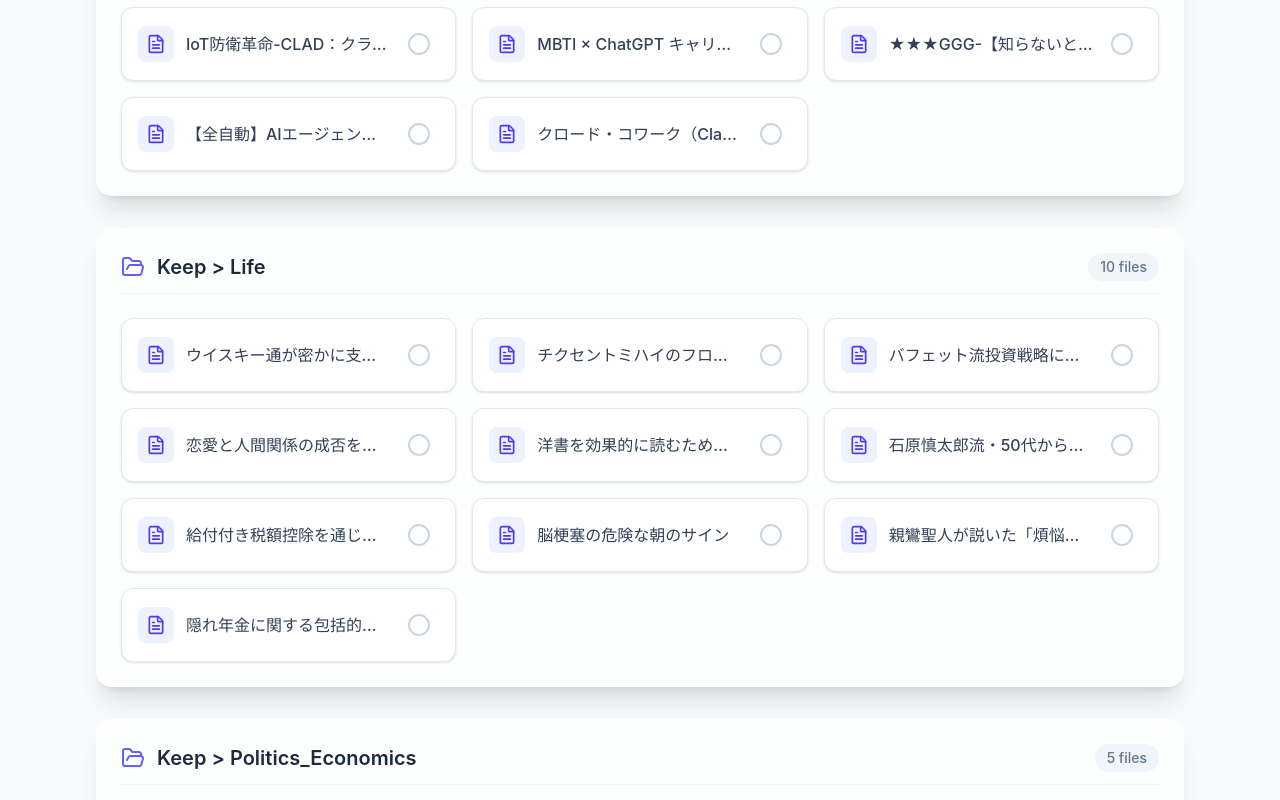
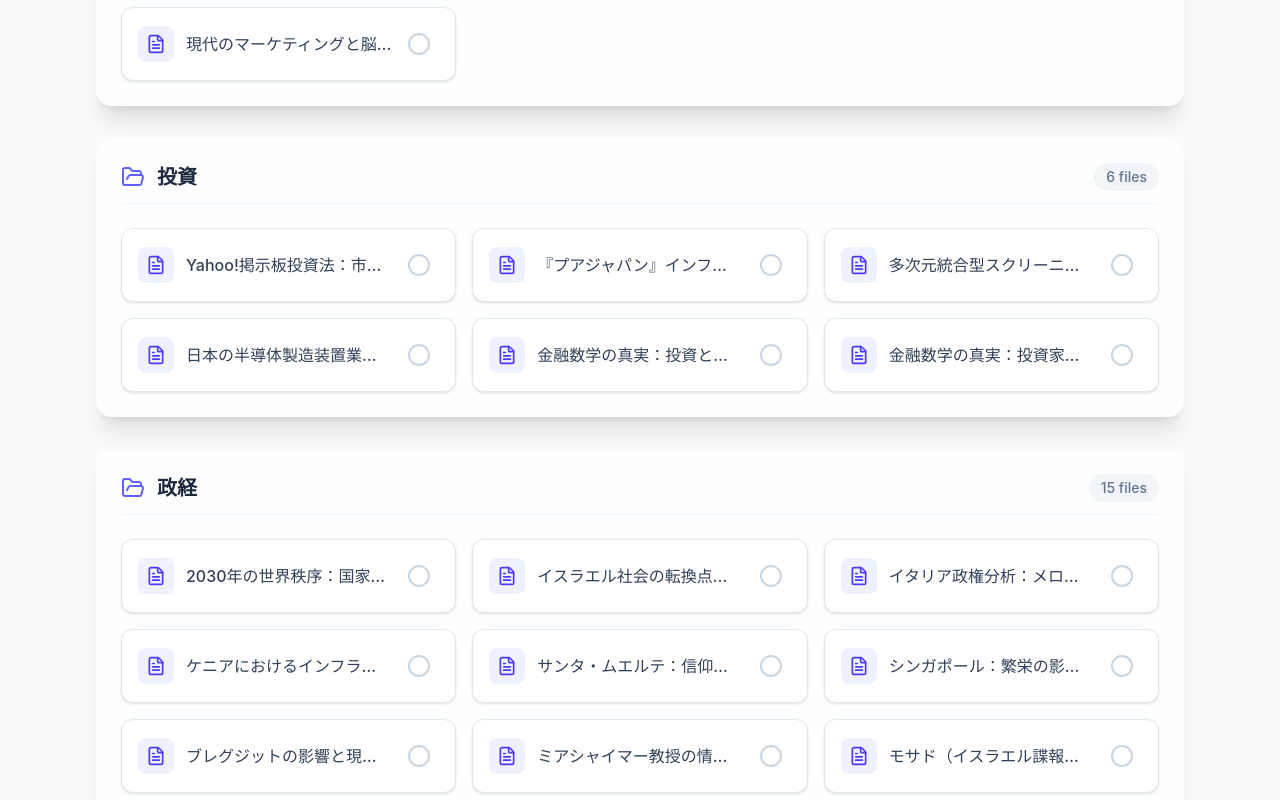
Before and after one commit to ykp1974/html_hosting, a React (Vite) app in the folder html_hosting/html-viewer/: page / in a window 1280 px wide. Shown: the part 1940-2740 px from the top of the page. Built offline with nearby package versions, Linux system fonts and the light colour scheme; no server answers.

Commit message:
20260904@Adv おお！完璧！視界すっきり、キター！

```diff
--- a/html_hosting/html-viewer/src/App.tsx
+++ b/html_hosting/html-viewer/src/App.tsx
@@ -224,7 +224,14 @@ function FileList() {
       ) : (
         <div className="space-y-8">
           {Object.entries(filesByDir)
-            .sort(([a], [b]) => a.localeCompare(b))
+            .sort(([a], [b]) => {
+              // Keepフォルダが絡む場合のソート順を制御
+              const isAKeep = a.toLowerCase().includes('keep');
+              const isBKeep = b.toLowerCase().includes('keep');
+              if (isAKeep && !isBKeep) return 1;  // aがKeepなら後ろへ
+              if (!isAKeep && isBKeep) return -1; // bがKeepなら後ろへ
+              return a.localeCompare(b);         // 通常のアルファベット順
+            })
             .map(([dir, dirFiles]) => (
               <div key={dir} id={dir} className="glass-panel p-6 shadow-sm hover:shadow-md transition-shadow group scroll-mt-6">
                 <h2 className="text-xl font-semibold text-slate-800 flex items-center gap-3 mb-6 border-b border-slate-100 pb-3">
```
